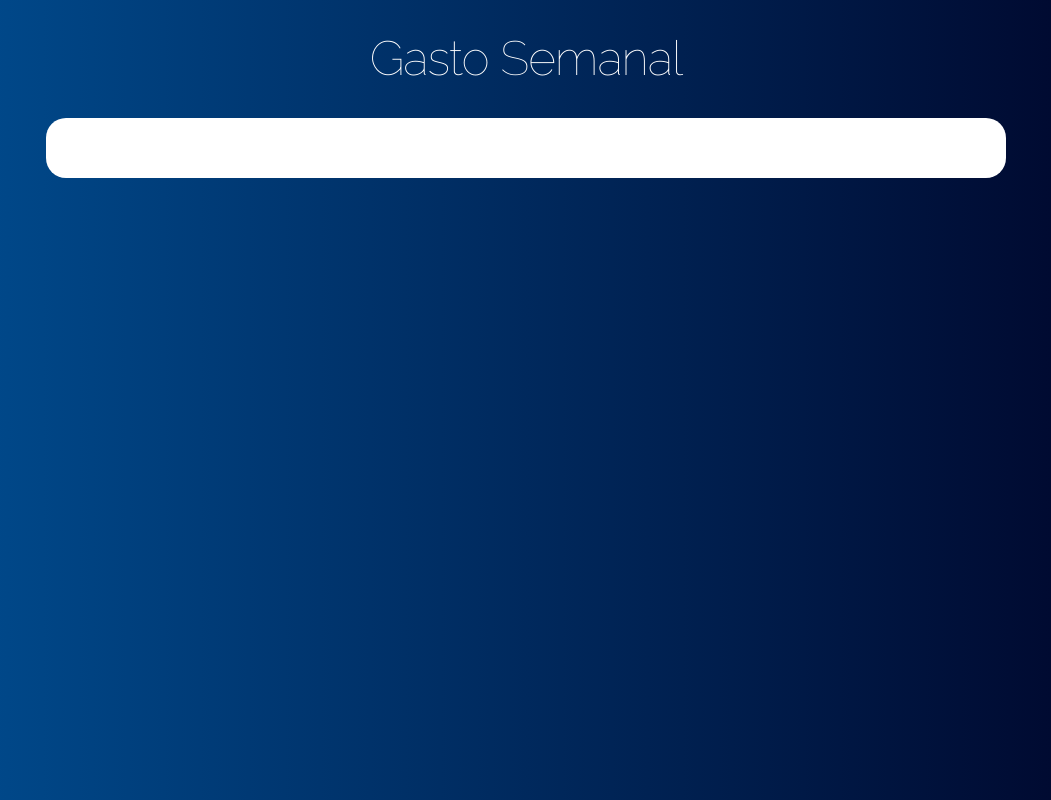
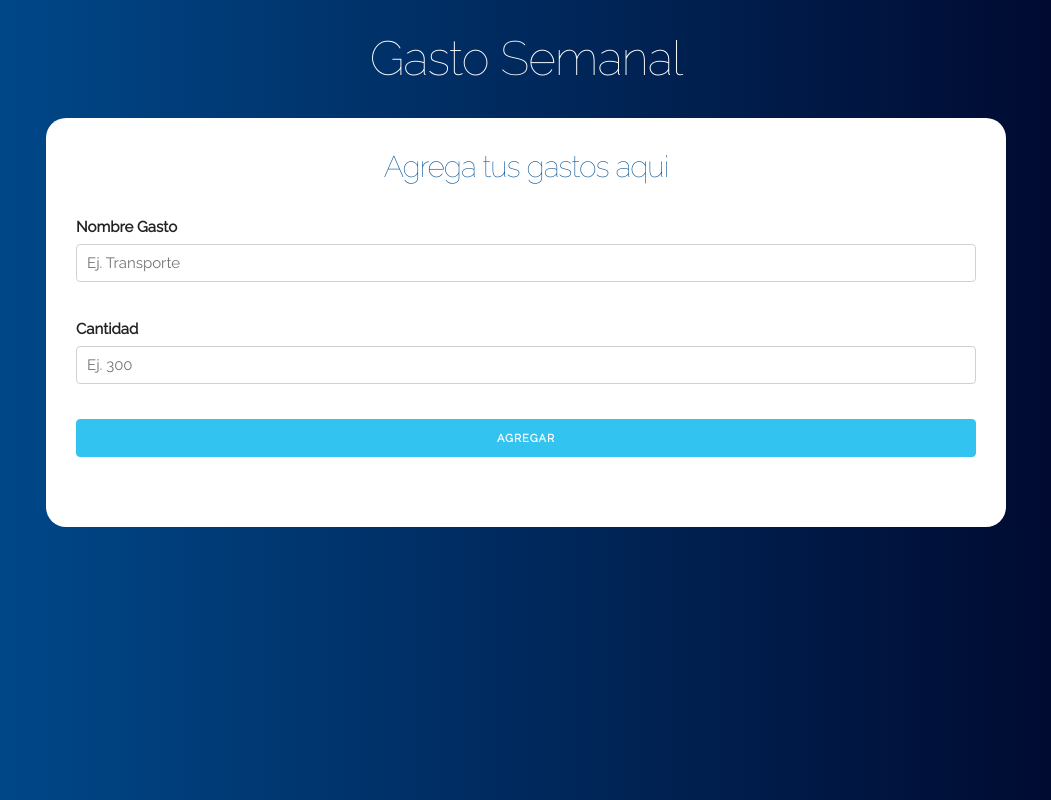
Before and after one commit to alvag/gasto-semanal, a React (Create React App) app: page / in a window 1280 px wide. Shown: the whole page, without its empty margins (114-1165 px from the left). Built offline with nearby package versions, Linux system fonts and the light colour scheme.

Commit message:
Formulario para registrar gastos

```diff
--- a/src/App.js
+++ b/src/App.js
@@ -1,6 +1,7 @@
 import React, { Component } from 'react';
 import './css/App.css';
 import Header from './components/header';
+import FormularioGasto from './components/formulario';
 
 class App extends Component {
     render() {
@@ -11,7 +12,7 @@
                 <div className="contenido-principal contenido">
                     <div className="row">
                         <div className="one-half columns">
-
+                            <FormularioGasto />
                         </div>
 
                         <div className="one-half columns">
--- /dev/null
+++ b/src/components/formulario.js
@@ -0,0 +1,23 @@
+import React, { Component } from 'react';
+
+export default class FormularioGasto extends Component {
+
+    render() {
+        return (
+            <form>
+                <h2>Agrega tus gastos aqui</h2>
+                <div className="campo">
+                    <label>Nombre Gasto</label>
+                    <input className="u-full-width" type="text" placeholder="Ej. Transporte" />
+                </div>
+
+                <div className="campo">
+                    <label>Cantidad</label>
+                    <input className="u-full-width" type="text" placeholder="Ej. 300" />
+                </div>
+
+                <input className="button-primary u-full-width" type="submit" value="Agregar" />
+            </form>
+        );
+    }
+}
```
